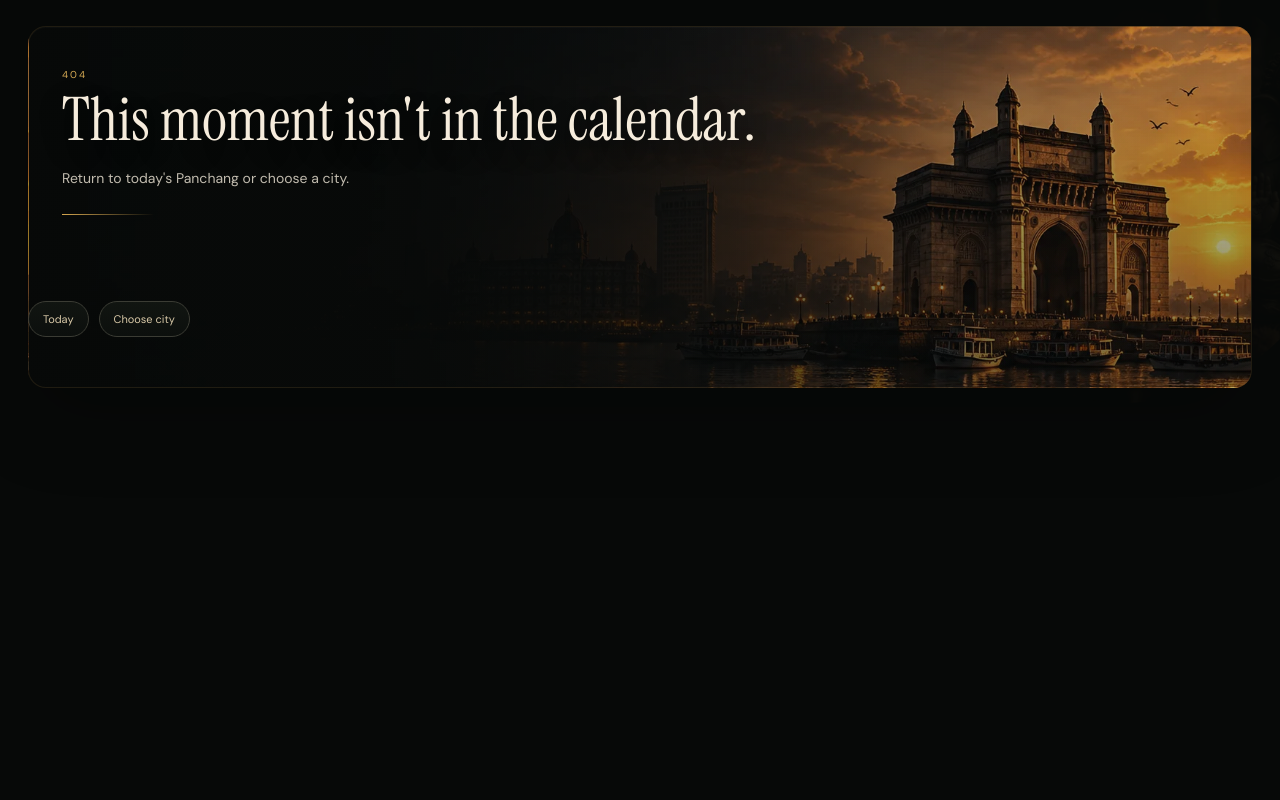
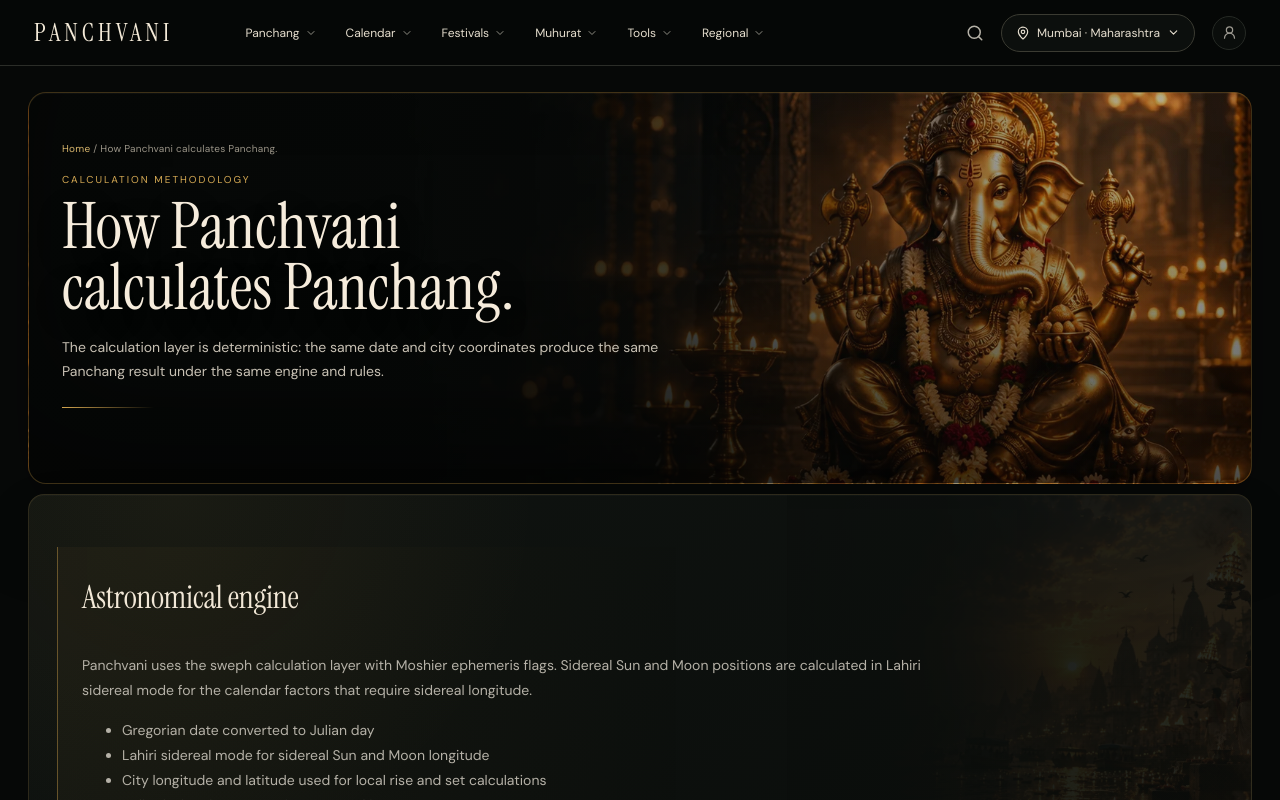
Before and after one commit to SviatF/chanag.xx, a Next.js app: page /methodology in a window 1280 px wide. Before the commit this address had no page. Shown: the top 800 px of the page. Built offline with nearby package versions, Linux system fonts and the light colour scheme.

Commit message:
Add Panchvani calculation methodology page

```diff
--- /dev/null
+++ b/app/methodology/page.tsx
@@ -0,0 +1,21 @@
+import TrustPage from "@/components/TrustPage";
+
+export const metadata={
+  title:"Panchang Calculation Methodology",
+  description:"How Panchvani calculates Tithi, Nakshatra, sunrise, Rahu Kalam, Choghadiya and other location-sensitive Panchang values."
+};
+
+export default function Page(){
+  return <TrustPage
+    kicker="CALCULATION METHODOLOGY"
+    title="How Panchvani calculates Panchang."
+    subtitle="The calculation layer is deterministic: the same date and city coordinates produce the same Panchang result under the same engine and rules."
+    sections={[
+      {title:"Astronomical engine",paragraphs:["Panchvani uses the sweph calculation layer with Moshier ephemeris flags. Sidereal Sun and Moon positions are calculated in Lahiri sidereal mode for the calendar factors that require sidereal longitude."],items:["Gregorian date converted to Julian day","Lahiri sidereal mode for sidereal Sun and Moon longitude","City longitude and latitude used for local rise and set calculations","India-facing time output is expressed in IST"]},
+      {title:"Tithi, Nakshatra, Yoga and Karana",paragraphs:["Tithi is derived from the angular separation of the Moon and Sun in 12-degree segments. Nakshatra divides the sidereal lunar longitude into 27 equal sectors, with each Nakshatra divided again into four Padas. Yoga is derived from the normalized sum of sidereal Sun and Moon longitude, while Karana follows six-degree half-Tithi segments.","Tithi and Nakshatra end times are not fixed labels: Panchvani searches forward from local sunrise and numerically refines the next segment transition."]},
+      {title:"Sunrise-dependent periods",paragraphs:["Rahu Kalam, Yamaganda and Gulika are calculated by dividing the local daylight interval from sunrise to sunset into eight equal parts and applying the weekday sequence. Abhijit is derived from the central part of the 15-fold daylight Muhurta division used by the current engine, with the current rule omitting Wednesday."]},
+      {title:"Choghadiya",paragraphs:["Day Choghadiya divides local sunrise-to-sunset into eight equal periods. Night Choghadiya divides sunset-to-next-sunrise into eight periods. The weekday-specific sequence determines whether each period is presented as favorable, neutral or unfavorable."]},
+      {title:"Hindu month and calendar layers",paragraphs:["The core Hindu month label uses an Amanta model derived from the sidereal solar sign around the previous new moon. Regional pages then apply their own calendar naming layer where supported rather than merely translating an English heading."]}
+    ]}
+  />;
+}
```
